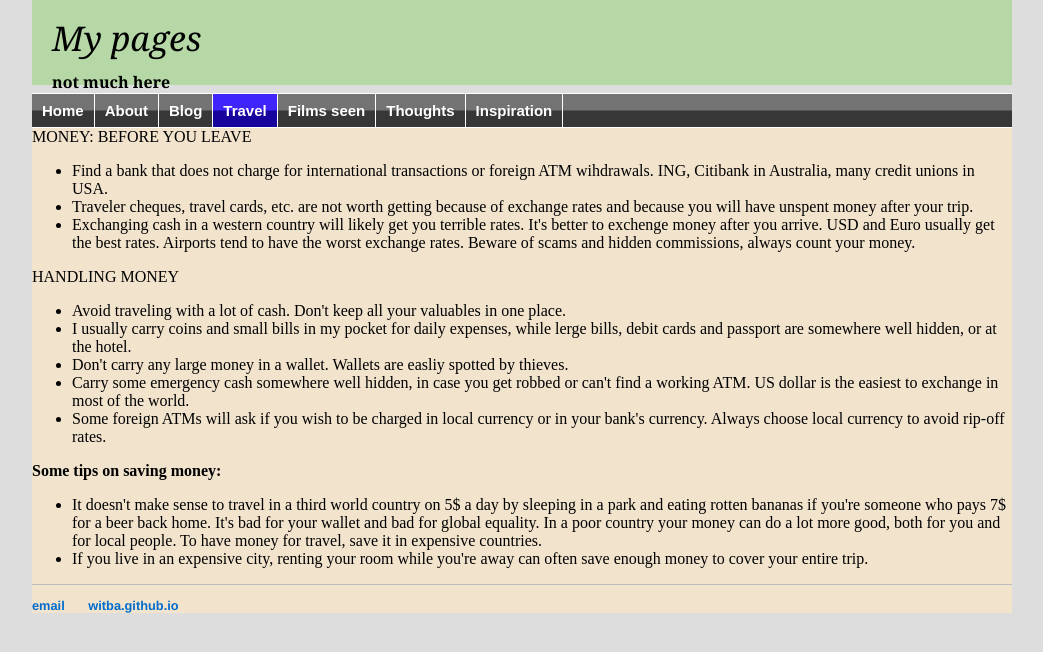
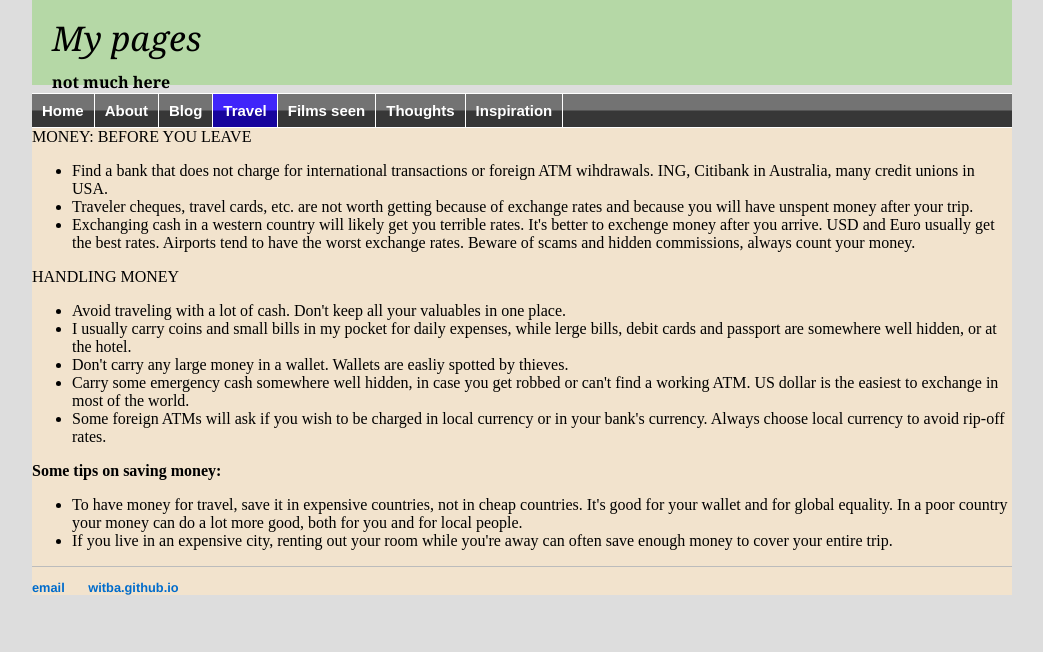
Before and after one commit to witba/witba.github.io, a Jekyll site: the page built from travel/money.html, in a window 1280 px wide. Shown: the top 652 px of the page, without its empty margins (118-1161 px from the left). Built offline with Jekyll 4.4.1, drawn with Linux system fonts in a browser that asks for light colours.

Commit message:
Update money.html

```diff
--- a/travel/money.html
+++ b/travel/money.html
@@ -21,9 +21,8 @@ HANDLING MONEY<br>
 </ul>
 <b>Some tips on saving money:</b><br>
 <ul>
-<li>It doesn't make sense to travel in a third world country on 5$ a day by sleeping in a park and eating rotten bananas if you're someone who pays 7$ for a beer back home. It's bad for your wallet and bad for global equality. In a poor country your money can do a lot more good, both for you and for local people. To have money for travel, save it in expensive countries.
-<li>If you live in an expensive city, renting your room while you're away can often save enough money to cover your entire trip.
+<li>To have money for travel, save it in expensive countries, not in cheap countries. It's good for your wallet and for global equality. In a poor country your money can do a lot more good, both for you and for local people.
+<li>If you live in an expensive city, renting out your room while you're away can often save enough money to cover your entire trip.
 </ul>
 
-
 </div>
```
